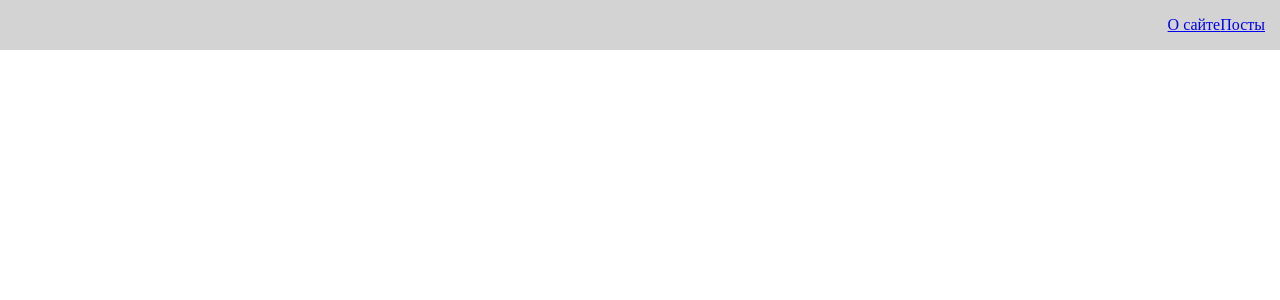
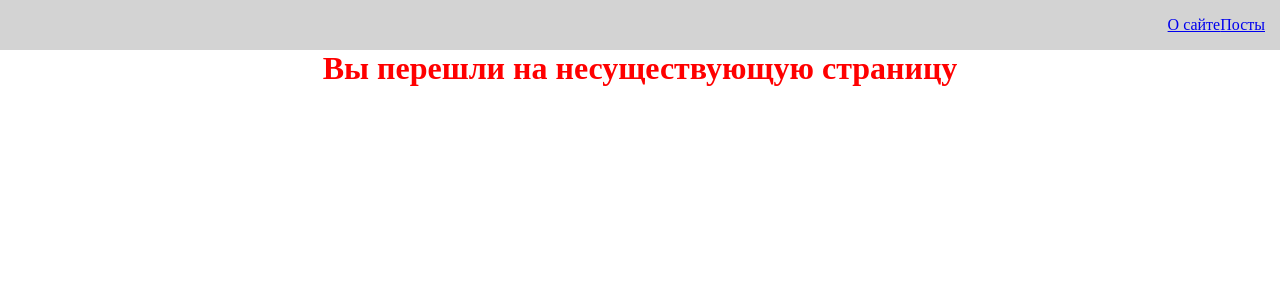
Before and after one commit to NikitaDanilchenko/practis_react, a React (Create React App) app: page /error in a window 1280 px wide. Before the commit this address had no page. Shown: the top 300 px of the page. Built offline with nearby package versions, Linux system fonts and the light colour scheme.

Commit message:
postIdPage

```diff
--- a/public/index.html
+++ b/public/index.html
@@ -4,7 +4,6 @@
 <head>
   <meta charset="utf-8" />
   <meta name="viewport" content="width=device-width, initial-scale=1" />
-
   <title>React App</title>
 </head>
 
--- a/src/App.js
+++ b/src/App.js
@@ -1,25 +1,15 @@
 import React from "react";
 import "./styles/App.css";
-import { BrowserRouter, Link, Route, Routes } from "react-router-dom";
-import About from "./pages/About";
-import Posts from "./pages/Posts";
+import { BrowserRouter } from "react-router-dom";
+import Navbar from "./components/UI/Navbar/Navbar";
+import AppRouter from "./components/AppRouter";
 
 
 function App() {
   return (
     <BrowserRouter>
-    <div className="navbar">
-      <div className="navbar__links">
-        <Link to="/about">О сайте</Link>
-        <Link to="/posts">Посты</Link>
-        </div>
-    </div>
-      <Routes>
-        <Route path="/about" element={<About />} />
-      </Routes>
-      <Routes>
-        <Route path="/posts" element={<Posts />} />
-      </Routes>
+    <Navbar/>
+      <AppRouter/>
     </BrowserRouter>
   )
 }
--- /dev/null
+++ b/src/components/AppRouter.jsx
@@ -0,0 +1,20 @@
+import React from "react";
+import { Navigate, Route, Routes } from "react-router-dom";
+import About from "../pages/About";
+import Posts from "../pages/Posts";
+import Error from "../pages/Error";
+import PostIdPage from "../pages/PostIdPage";
+
+const AppRouter = () => {
+    return (
+        <Routes>
+            <Route path="/about" element={<About />} />
+            <Route exact path="/posts" element={<Posts />} />
+            <Route exact path="/posts/:id" element={<PostIdPage/>} />
+            <Route path="/error" element={<Error/>}/>
+            <Route path="*" element={<Navigate replace to='/error' />} />
+        </Routes>
+    )
+}
+
+export default AppRouter
--- a/src/components/PostItem.jsx
+++ b/src/components/PostItem.jsx
@@ -1,7 +1,11 @@
 import React from "react";
 import MyButton from "./UI/button/MyButton";
+import { useNavigate} from 'react-router-dom';
+
 
 const PostItem = (props) => {
+  const router = useNavigate();
+  console.log(router)
   return (
     <div className="post">
       <div className="post__content">
@@ -11,6 +15,7 @@ const PostItem = (props) => {
         <div>{props.post.body}</div>
       </div>
       <div className="post__btns">
+        <MyButton onClick={() => router(`/posts/${props.post.id}`)}>Открыть</MyButton>
         <MyButton onClick={() => props.remove(props.post)}>Удалить</MyButton>
       </div>
     </div>
--- a/src/components/UI/Navbar/Navbar.jsx
+++ b/src/components/UI/Navbar/Navbar.jsx
@@ -1,10 +1,14 @@
 import React from "react";
+import { Link } from "react-router-dom";
 
 const Navbar = () => {
     return (
-        <div>
-
+        <div className="navbar">
+      <div className="navbar__links">
+        <Link to="/about">О сайте</Link>
+        <Link to="/posts">Посты</Link>
         </div>
+    </div>
     )
 }
 
--- /dev/null
+++ b/src/pages/Error.jsx
@@ -0,0 +1,13 @@
+import React from "react";
+
+ const Error = () => {
+    return (
+        <div>
+            <h1 style={{color: 'red'}}>
+                Вы перешли на несуществующую страницу
+            </h1>
+        </div>
+    )
+ }
+
+ export default Error
--- /dev/null
+++ b/src/pages/PostIdPage.jsx
@@ -0,0 +1,11 @@
+import React from "react";
+
+const PostIdPage = () => {
+    return (
+        <div>
+            <h1>Пользователь попал на страницу</h1>
+        </div>
+    )
+}
+
+export default PostIdPage;
--- a/src/styles/App.css
+++ b/src/styles/App.css
@@ -21,6 +21,10 @@
     margin-top: 15px;
     justify-content: space-between;
     align-items: center;
+}
+
+.post__btns {
+    display: flex;
 }
 
 .post-enter {
```
